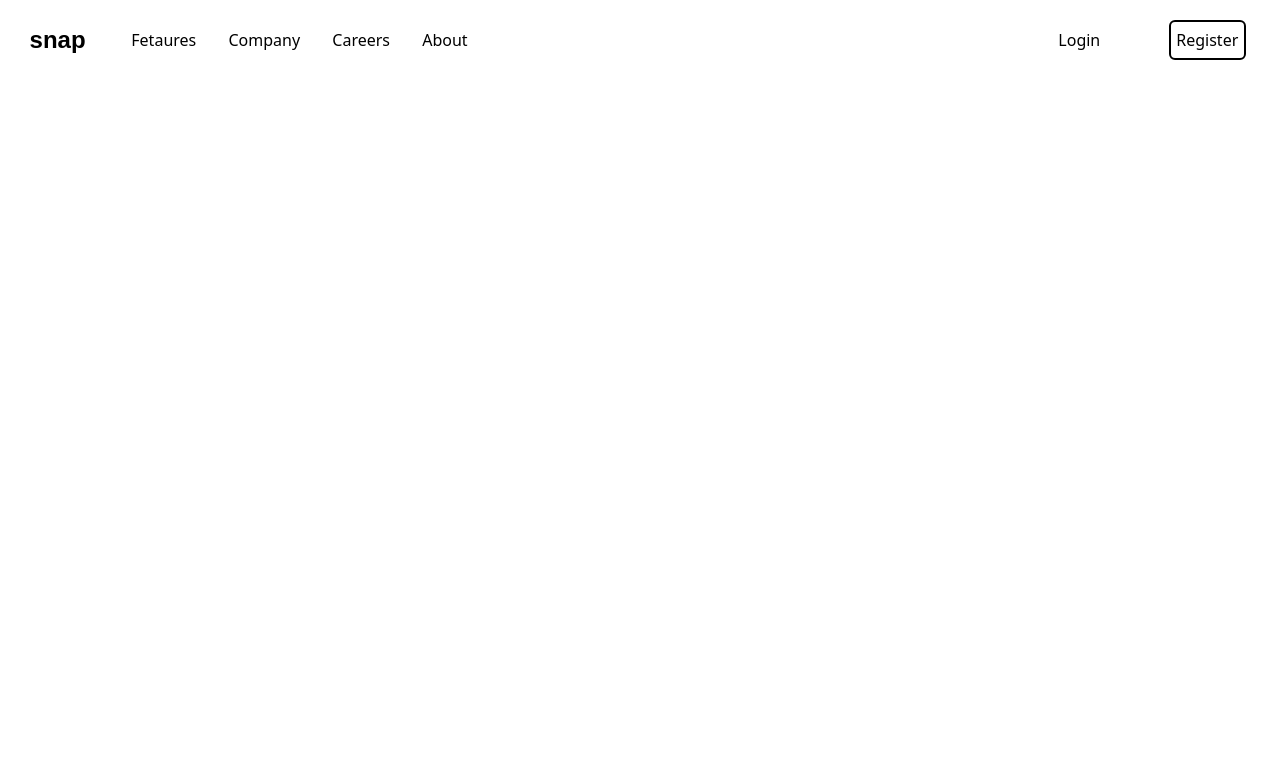
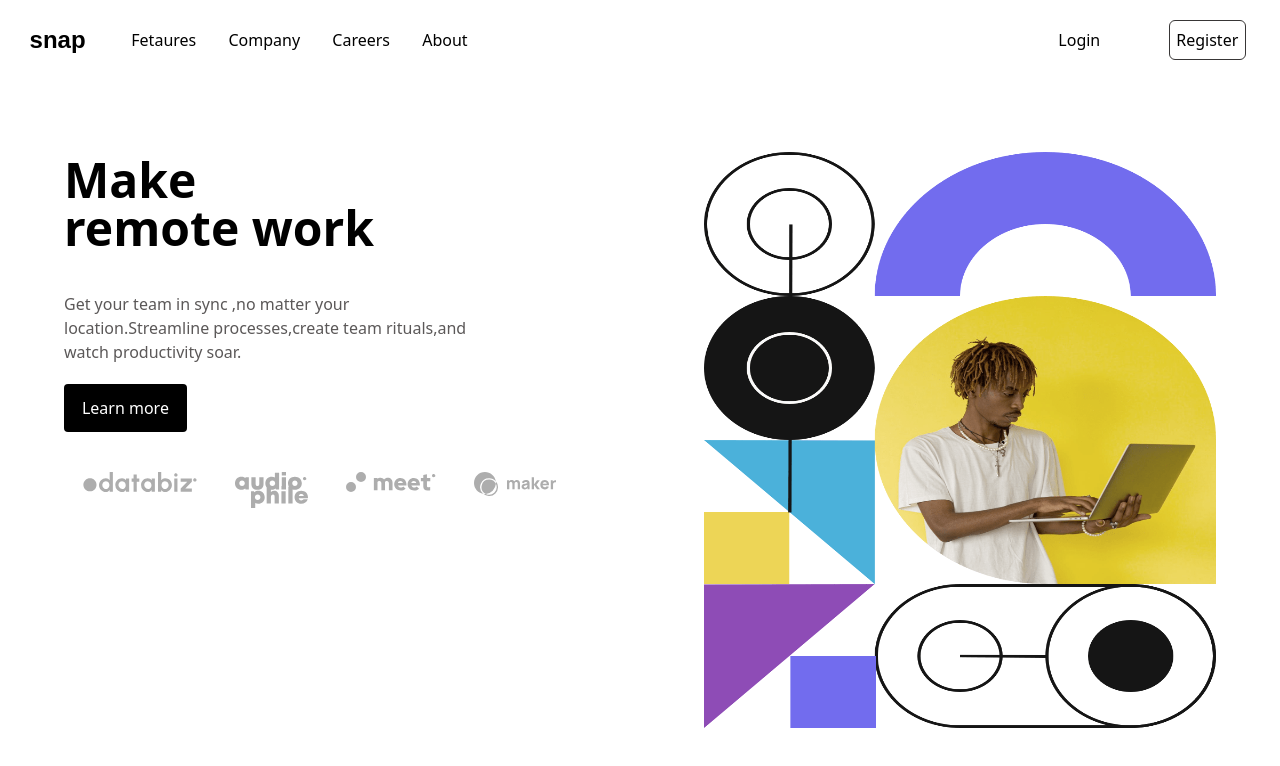
Before and after one commit to PrabeshPP/UI-Challenge--Next, a Next.js app: page / in a window 1280 px wide. Shown: the top 766 px of the page. Built offline with nearby package versions, Linux system fonts and the light colour scheme.

Commit message:
[completed] webdesign

```diff
--- a/components/Index/Index.tsx
+++ /dev/null
@@ -1,11 +0,0 @@
-import React from 'react'
-
-const Index = () => {
-  return (
-    <div className=''>
-
-    </div>
-  )
-}
-
-export default Index
--- /dev/null
+++ b/components/Index/IndexLeft.tsx
@@ -0,0 +1,39 @@
+import React from 'react';
+import Image from 'next/image';
+import databiz from "../../public/images/client-databiz.svg";
+import audiophile from "../../public/images/client-audiophile.svg";
+import meet from "../../public/images/client-meet.svg";
+import maker from "../../public/images/client-maker.svg";
+
+const IndexLeft = () => {
+  return (
+    <div className='h-[100%] w-[50%] flex items-center justify-center'>
+        <div className='h-[90%] w-[80%]'>
+            <div className='mt-10'>
+                <h1 className='text-5xl font-[700]'>Make</h1>
+                <h1 className='text-5xl font-[700]'>remote work</h1>
+            </div>
+            <div className='mt-10 w-[80%] text-md font-[500] text-start text-[#5b5858]'>
+                <p>Get your team in sync ,no matter your location.Streamline processes,create team rituals,and watch productivity soar.</p>
+                <div className='h-[6vh] w-[30%] bg-black text-white mt-5 rounded flex items-center justify-center cursor-pointer'>Learn more</div>
+            </div>
+            <div className='h-[20vh] w-[100%] mt-10 flex flex-row justify-around'>
+                  <div>
+                    <Image src={databiz}/>
+                  </div>
+                  <div>
+                  <Image src={audiophile}/>
+                  </div>
+                  <div>
+                    <Image src={meet}/>
+                  </div>
+                  <div>
+                    <Image src={maker}/>
+                    </div>
+            </div>
+        </div>
+    </div>
+  )
+}
+
+export default IndexLeft
--- /dev/null
+++ b/components/Index/IndexRight.tsx
@@ -0,0 +1,15 @@
+import React from 'react'
+import Image from 'next/image'
+import imgSrc from "../../public/images/image-hero-desktop.png";
+
+const IndexRight = () => {
+  return (
+    <div className='h-[100%] w-[50%]  flex items-center justify-center'>
+        <div className='h-[80%] w-[80%] block relative'>
+        <Image src={imgSrc} height="80%" width="20%" layout="fill" />
+        </div>
+    </div>
+  )
+}
+
+export default IndexRight
--- a/components/Layout/MainNavigation.tsx
+++ b/components/Layout/MainNavigation.tsx
@@ -18,7 +18,7 @@ const MainNavigation = () => {
         </div>
         <div className='h-[100%] w-[20%] flex flex-row items-center justify-around'>
               <span className='cursor-pointer'>Login</span>
-              <div className='border-2 border-black rounded-md h-[50%] w-[30%] flex items-center justify-center cursor-pointer'>Register</div>
+              <div className='border-[1px] border-[#383636] rounded-md h-[50%] w-[30%] flex items-center justify-center cursor-pointer'>Register</div>
         </div>
     </div>
   )
--- a/pages/index.tsx
+++ b/pages/index.tsx
@@ -1,10 +1,13 @@
 import type { NextPage } from 'next'
+import IndexLeft from '../components/Index/IndexLeft'
+import IndexRight from '../components/Index/IndexRight'
 
 
 const Home: NextPage = () => {
   return (
-    <div className='h-[90vh] w-[100%]'>
-
+    <div className='h-[90vh] w-[100%] flex flex-row'>
+        <IndexLeft/>
+        <IndexRight/>
     </div>
   )
 }
```
